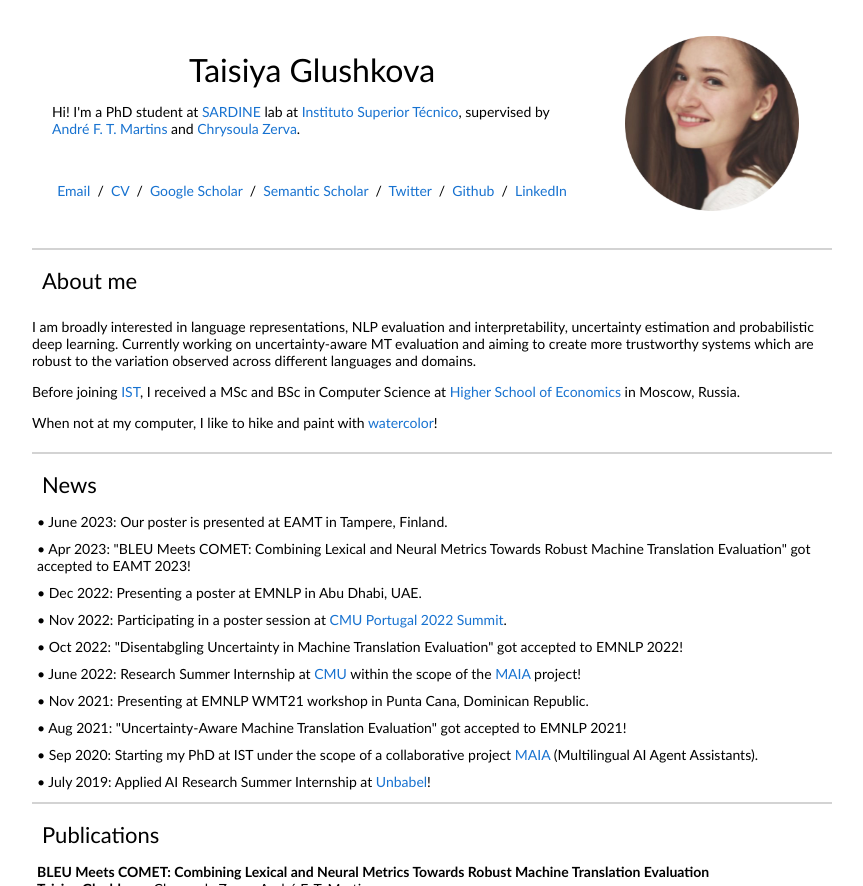
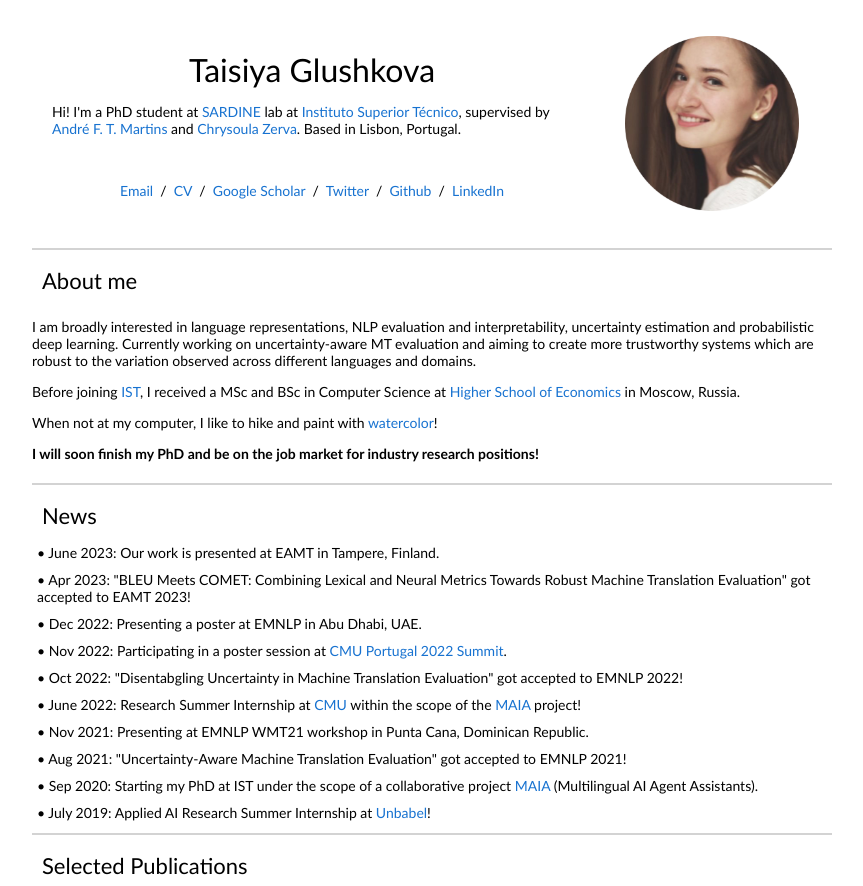
Before and after one commit to glushkovato/glushkovato.github.io, a plain HTML site: page index.html in a window 1280 px wide. Shown: the top 886 px of the page, without its empty margins (208-1071 px from the left). Drawn offline with Linux system fonts and the light colour scheme.

Commit message:
minor changes

```diff
--- a/index.html
+++ b/index.html
@@ -21,7 +21,7 @@
                 <name>Taisiya Glushkova</name>
               </p>
               <!-- <br> -->
-              <p>Hi! I'm a PhD student at <a href="https://sardine-lab.github.io">SARDINE</a> lab at <a href="https://tecnico.ulisboa.pt/en/">Instituto Superior Técnico</a>, supervised by <a href="https://andre-martins.github.io">André F. T. Martins</a> and <a href='https://www.linkedin.com/in/chryssa-zerva-7bb4a966'>Chrysoula Zerva</a>.
+              <p>Hi! I'm a PhD student at <a href="https://sardine-lab.github.io">SARDINE</a> lab at <a href="https://tecnico.ulisboa.pt/en/">Instituto Superior Técnico</a>, supervised by <a href="https://andre-martins.github.io">André F. T. Martins</a> and <a href='https://www.linkedin.com/in/chryssa-zerva-7bb4a966'>Chrysoula Zerva</a>. Based in Lisbon, Portugal.
               </p>
               <!-- <p>
                 I am broadly interested in language representations, NLP evaluation and interpretability, uncertainty estimation and probabilistic deep learning. Currently working on uncertainty-aware MT evaluation and aiming to create more trustworthy systems which are robust to the variation observed across different languages and domains.
@@ -37,7 +37,7 @@
                 <a href="mailto:glushkovato@gmail.com">Email</a> &nbsp/&nbsp
                 <a href="data/Glushkova_CV.pdf">CV</a> &nbsp/&nbsp
                 <a href="https://scholar.google.com/citations?user=tvQWgU8AAAAJ&hl=en&oi=ao">Google Scholar</a> &nbsp/&nbsp
-                <a href="https://www.semanticscholar.org/author/T.-Glushkova/1400347769">Semantic Scholar</a> &nbsp/&nbsp
+                <!-- <a href="https://www.semanticscholar.org/author/T.-Glushkova/1400347769">Semantic Scholar</a> &nbsp/&nbsp -->
                 <a href="https://twitter.com/glushkovato">Twitter</a> &nbsp/&nbsp
                 <a href="https://github.com/glushkovato/">Github</a> &nbsp/&nbsp
                 <a href="https://www.linkedin.com/in/glushkovato/">LinkedIn</a>
@@ -69,6 +69,9 @@
             <p>
               When not at my computer, I like to hike and paint with <a href='https://www.instagram.com/glushkovato.wtrclr/?hl=en'>watercolor</a>!
             </p>
+            <p>
+              <strong>I will soon finish my PhD and be on the job market for industry research positions!</strong>
+            </p>
           </td>
         </tr>
 
@@ -92,7 +95,7 @@
 
         <tr onmouseout="npil_stop()" onmouseover="npil_start()">
           <td style="padding:5px;width:100%;vertical-align:middle">
-            &bull; June 2023: Our poster is presented at EAMT in Tampere, Finland.
+            &bull; June 2023: Our work is presented at EAMT in Tampere, Finland.
           </td>
         </tr>
 
@@ -156,7 +159,7 @@
         <table style="width:100%;border:0px;border-spacing:0px;border-collapse:separate;margin-right:auto;margin-left:auto;"><tbody>
             <tr>
             <td style="padding:10px;width:100%;vertical-align:middle">
-              <heading>Publications</heading>
+              <heading>Selected Publications</heading>
             </td>
           </tr>
         </tbody></table>
@@ -317,7 +320,7 @@
             </td>
           </tr>
 
-          <tr onmouseout="npil_stop()" onmouseover="npil_start()">
+          <!-- <tr onmouseout="npil_stop()" onmouseover="npil_start()">
             <td style="padding:5px;width:100%;vertical-align:middle">
               <papertitle>DaNetQA: a yes/no Question Answering Dataset for the Russian Language</papertitle>
               <br>
@@ -337,9 +340,9 @@
               ]
               <p></p>
             </td>
-          </tr>
+          </tr> -->
 
-          <tr onmouseout="npil_stop()" onmouseover="npil_start()">
+          <!-- <tr onmouseout="npil_stop()" onmouseover="npil_start()">
             <td style="padding:5px;width:100%;vertical-align:middle">
               <papertitle>Char-RNN and Active Learning for Hashtag Segmentation</papertitle>
               <br>
@@ -353,7 +356,7 @@
               ]
               <p></p>
             </td>
-          </tr>
+          </tr> -->
 
           <tr onmouseout="npil_stop()" onmouseover="npil_start()">
             <td style="padding:25px;width:100%;vertical-align:middle">
```
